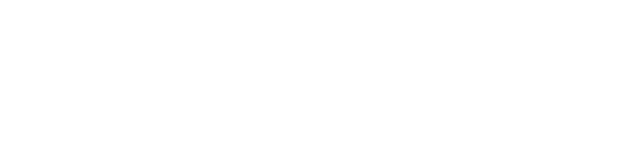
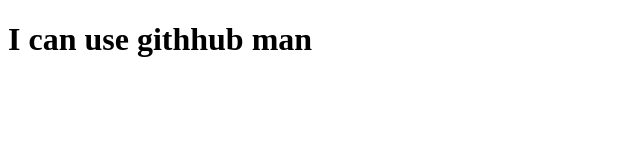
Before and after one commit to sumetinnas/my-first-repo, a plain HTML site: page index.html in a window 1280 px wide. Shown: the whole page, without its empty margins (0-640 px from the left). Drawn offline with Linux system fonts and the light colour scheme.

Commit message:
addheader

```diff
--- a/index.html
+++ b/index.html
@@ -7,6 +7,6 @@
     <title>my first github repo</title>
 </head>
 <body>
-
+    <h1>I can use githhub man</h1>
 </body>
 </html>
```
